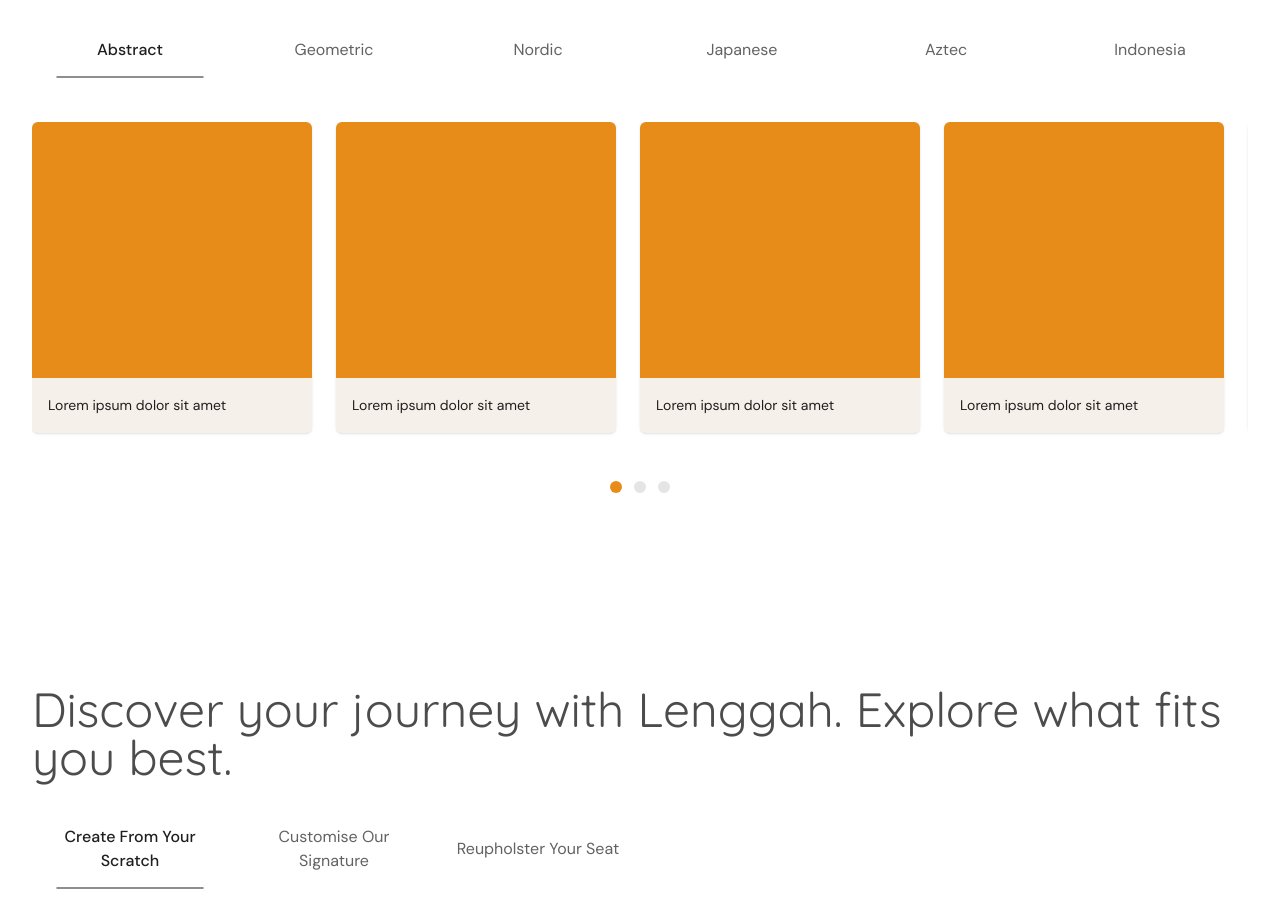
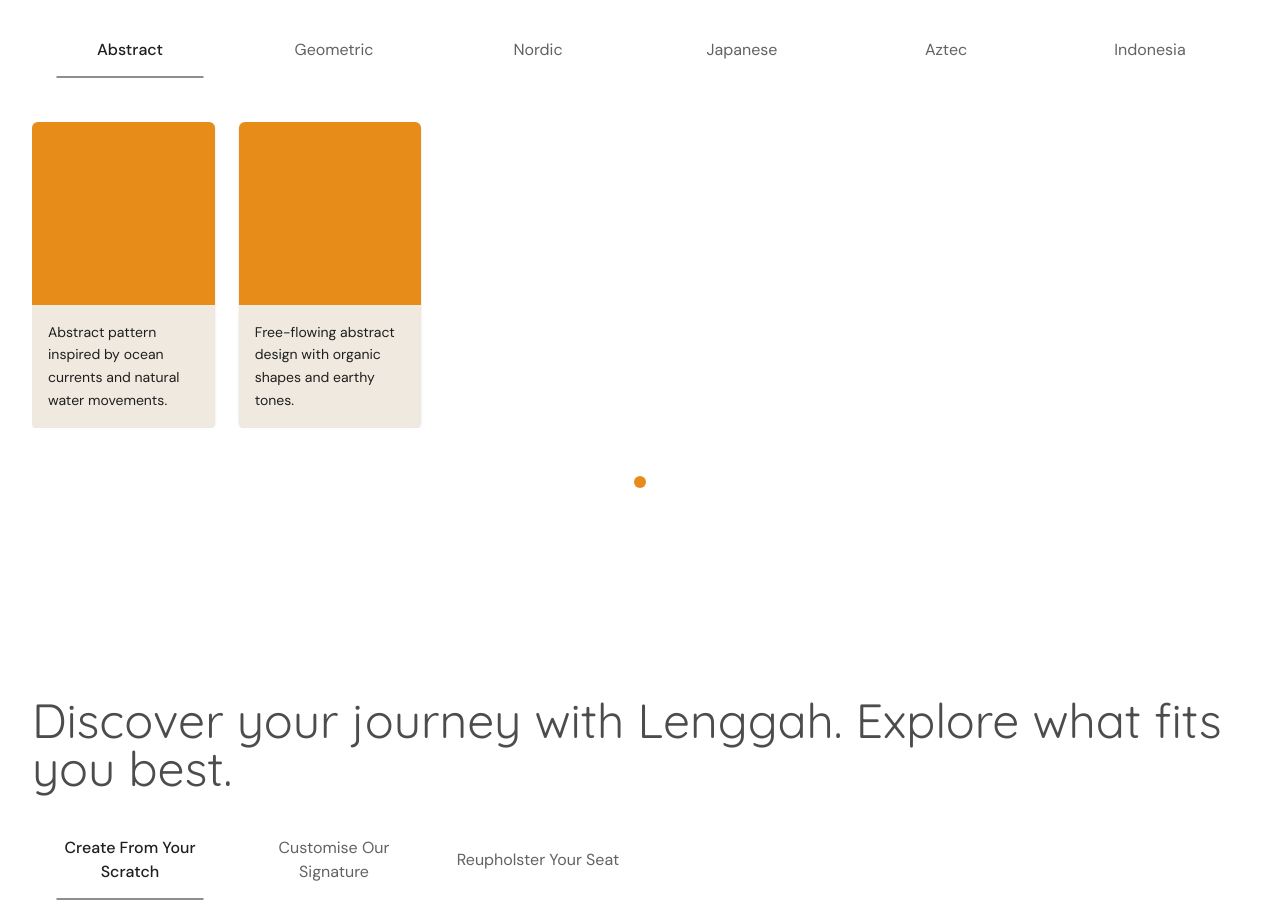
Before and after one commit to ArktikLabs/lenggah.com-v2, a Next.js app: page / in a window 1280 px wide. Shown: the part 2043-2959 px from the top of the page. Built offline with nearby package versions, Linux system fonts and the light colour scheme.

Commit message:
feat: finalize pattern section

```diff
--- a/components/patterns-section.tsx
+++ b/components/patterns-section.tsx
@@ -1,84 +1,101 @@
-import { ChevronRight } from "lucide-react";
-import { SectionContainer } from "./section-container";
-import { SectionHeading } from "./section-heading";
-import { CategoryTabs } from "./category-tabs";
+"use client"
+
+import { useState } from "react"
+import { ChevronRight } from "lucide-react"
+import { SectionContainer } from "./section-container"
+import { SectionHeading } from "./section-heading"
+import { CategoryTabs } from "./category-tabs"
+import { PaginationDots } from "./pagination-dots"
+import { patternListingContent } from "@/data/pattern-listing-content"
 
 export function PatternsSection() {
-  const tabs = [
-    "Abstract",
-    "Geometric",
-    "Nordic",
-    "Japanese",
-    "Aztec",
-    "Indonesia",
-  ];
+  const [selectedCategory, setSelectedCategory] = useState(0)
+  const [currentPage, setCurrentPage] = useState(1)
 
-  const cards = [
-    { id: 1, title: "Lorem ipsum dolor sit amet" },
-    { id: 2, title: "Lorem ipsum dolor sit amet" },
-    { id: 3, title: "Lorem ipsum dolor sit amet" },
-    { id: 4, title: "Lorem ipsum dolor sit amet" },
-    { id: 5, title: "Lorem ipsum dolor sit amet" },
-    { id: 6, title: "Lorem ipsum dolor sit amet", hasChevron: true },
-  ];
+  const { itemsPerPage } = patternListingContent.pagination
+
+  // Filter patterns by category
+  const filteredPatterns = patternListingContent.patterns.filter(
+    (pattern) =>
+      pattern.category === patternListingContent.categories[selectedCategory]
+  )
+
+  // Calculate pagination
+  const totalPatterns = filteredPatterns.length
+  const totalPages = Math.ceil(totalPatterns / itemsPerPage)
+  const startIndex = (currentPage - 1) * itemsPerPage
+  const endIndex = startIndex + itemsPerPage
+  const displayedPatterns = filteredPatterns.slice(startIndex, endIndex)
 
   return (
     <SectionContainer id="patterns">
       <SectionHeading>
-        Various Patterns inspired by global ethnic artistry and crafted to be uniquely yours.
+        {patternListingContent.heading}
       </SectionHeading>
 
-      <CategoryTabs categories={tabs} />
+      <CategoryTabs
+        categories={patternListingContent.categories}
+        activeIndex={selectedCategory}
+        onCategoryClick={(index) => {
+          setSelectedCategory(index)
+          setCurrentPage(1)
+        }}
+      />
 
         {/* Card grid - using 12 column system */}
-        <div className="mt-12 grid grid-cols-12 gap-6">
-          <div className="col-span-12 overflow-x-auto">
-            <div className="flex gap-6 pb-4">
-            {cards.map((card) => (
+        <div className="mt-12 relative">
+          {/* Previous button */}
+          {currentPage > 1 && (
+            <button
+              onClick={() => setCurrentPage((prev) => prev - 1)}
+              aria-label="Previous page"
+              className="absolute left-0 top-1/2 -translate-y-1/2 -translate-x-20 z-10 flex h-12 w-12 items-center justify-center rounded-full border-2 border-background bg-background/95 text-foreground shadow-md transition-transform hover:scale-105"
+            >
+              <ChevronRight className="h-5 w-5 rotate-180" />
+            </button>
+          )}
+
+          {/* Next button */}
+          {currentPage < totalPages && (
+            <button
+              onClick={() => setCurrentPage((prev) => prev + 1)}
+              aria-label="Next page"
+              className="absolute right-0 top-1/2 -translate-y-1/2 translate-x-20 z-10 flex h-12 w-12 items-center justify-center rounded-full border-2 border-background bg-background/95 text-foreground shadow-md transition-transform hover:scale-105"
+            >
+              <ChevronRight className="h-5 w-5" />
+            </button>
+          )}
+
+          <div className="grid grid-cols-12 gap-6 overflow-hidden">
+            {displayedPatterns.map((pattern, index) => (
               <div
-                key={card.id}
-                className="relative shrink-0 overflow-hidden rounded-sm bg-card shadow-sm"
-                style={{ width: "280px" }}
+                key={`${pattern.id}-${currentPage}`}
+                className="col-span-12 sm:col-span-6 md:col-span-4 lg:col-span-2 relative overflow-hidden rounded-sm bg-secondary shadow-sm animate-in slide-in-from-right duration-500"
               >
                 {/* Image placeholder */}
-                <div className="relative h-64 bg-brand-orange">
-                  {card.hasChevron && (
-                    <button
-                      aria-label="Next"
-                      className="absolute right-4 top-4 flex h-12 w-12 items-center justify-center rounded-full border-2 border-background bg-background/95 text-foreground shadow-md transition-transform hover:scale-105"
-                    >
-                      <ChevronRight className="h-5 w-5" />
-                    </button>
-                  )}
-                </div>
+                <div className="relative aspect-square bg-brand-orange" />
 
                 {/* Card footer */}
-                <div className="bg-secondary/40 p-4">
+                <div className="p-4">
                   <p className="text-sm leading-relaxed text-foreground">
-                    {card.title}
+                    {pattern.description}
                   </p>
                 </div>
               </div>
             ))}
-            </div>
           </div>
         </div>
 
         {/* Pagination dots */}
-        <div className="mt-8 flex items-center justify-center gap-3">
-          <button
-            aria-label="Page 1"
-            className="h-3 w-3 rounded-full bg-accent"
-          />
-          <button
-            aria-label="Page 2"
-            className="h-3 w-3 rounded-full bg-border"
-          />
-          <button
-            aria-label="Page 3"
-            className="h-3 w-3 rounded-full bg-border"
-          />
-        </div>
+        <PaginationDots
+          totalPages={totalPages}
+          currentPage={currentPage}
+          onPageChange={setCurrentPage}
+          variant="filled"
+          color="orange"
+          showNavButtons={false}
+          className="mt-8"
+        />
     </SectionContainer>
   );
 }
--- /dev/null
+++ b/data/pattern-listing-content.ts
@@ -0,0 +1,258 @@
+// Pattern categories
+export type PatternCategory =
+  | "Abstract"
+  | "Geometric"
+  | "Nordic"
+  | "Japanese"
+  | "Aztec"
+  | "Indonesia"
+
+// Pattern interface
+export interface Pattern {
+  id: string
+  name: string
+  description: string
+  category: PatternCategory
+  images: {
+    main: string
+    gallery: string[]
+    thumbnail: string
+  }
+  colors: string[]
+  inspiration?: string
+  featured?: boolean
+  tags?: string[]
+}
+
+export const patternListingContent = {
+  heading:
+    "Various Patterns inspired by global ethnic artistry and crafted to be uniquely yours.",
+
+  categories: [
+    "Abstract",
+    "Geometric",
+    "Nordic",
+    "Japanese",
+    "Aztec",
+    "Indonesia",
+  ] as PatternCategory[],
+
+  patterns: [
+    {
+      id: "pattern-001",
+      name: "Flowing Waves",
+      description:
+        "Abstract pattern inspired by ocean currents and natural water movements.",
+      category: "Abstract" as PatternCategory,
+      images: {
+        main: "/images/patterns/abstract-waves-main.jpg",
+        gallery: [
+          "/images/patterns/abstract-waves-1.jpg",
+          "/images/patterns/abstract-waves-2.jpg",
+        ],
+        thumbnail: "/images/patterns/abstract-waves-thumb.jpg",
+      },
+      colors: ["Blue", "Teal", "White", "Gray"],
+      inspiration: "Ocean currents and flowing water",
+      featured: true,
+      tags: ["abstract", "waves", "fluid", "calming"],
+    },
+    {
+      id: "pattern-002",
+      name: "Organic Forms",
+      description:
+        "Free-flowing abstract design with organic shapes and earthy tones.",
+      category: "Abstract" as PatternCategory,
+      images: {
+        main: "/images/patterns/abstract-organic-main.jpg",
+        gallery: ["/images/patterns/abstract-organic-1.jpg"],
+        thumbnail: "/images/patterns/abstract-organic-thumb.jpg",
+      },
+      colors: ["Beige", "Brown", "Cream", "Tan"],
+      inspiration: "Natural organic forms",
+      featured: false,
+      tags: ["abstract", "organic", "earthy", "minimal"],
+    },
+    {
+      id: "pattern-003",
+      name: "Hexagonal Harmony",
+      description:
+        "Geometric hexagonal pattern with clean lines and perfect symmetry.",
+      category: "Geometric" as PatternCategory,
+      images: {
+        main: "/images/patterns/geometric-hex-main.jpg",
+        gallery: [
+          "/images/patterns/geometric-hex-1.jpg",
+          "/images/patterns/geometric-hex-2.jpg",
+        ],
+        thumbnail: "/images/patterns/geometric-hex-thumb.jpg",
+      },
+      colors: ["Navy", "Gold", "White"],
+      inspiration: "Honeycomb structures",
+      featured: true,
+      tags: ["geometric", "hexagon", "symmetry", "modern"],
+    },
+    {
+      id: "pattern-004",
+      name: "Triangle Grid",
+      description:
+        "Dynamic triangular grid pattern creating depth and movement.",
+      category: "Geometric" as PatternCategory,
+      images: {
+        main: "/images/patterns/geometric-triangle-main.jpg",
+        gallery: ["/images/patterns/geometric-triangle-1.jpg"],
+        thumbnail: "/images/patterns/geometric-triangle-thumb.jpg",
+      },
+      colors: ["Black", "White", "Gray"],
+      inspiration: "Modern architecture",
+      featured: false,
+      tags: ["geometric", "triangle", "angular", "contemporary"],
+    },
+    {
+      id: "pattern-005",
+      name: "Nordic Snowflake",
+      description:
+        "Traditional Nordic snowflake motif with intricate details.",
+      category: "Nordic" as PatternCategory,
+      images: {
+        main: "/images/patterns/nordic-snowflake-main.jpg",
+        gallery: [
+          "/images/patterns/nordic-snowflake-1.jpg",
+          "/images/patterns/nordic-snowflake-2.jpg",
+        ],
+        thumbnail: "/images/patterns/nordic-snowflake-thumb.jpg",
+      },
+      colors: ["White", "Gray", "Navy", "Red"],
+      inspiration: "Scandinavian winter traditions",
+      featured: true,
+      tags: ["nordic", "snowflake", "winter", "traditional"],
+    },
+    {
+      id: "pattern-006",
+      name: "Forest Lines",
+      description:
+        "Minimalist Nordic pattern inspired by forest landscapes.",
+      category: "Nordic" as PatternCategory,
+      images: {
+        main: "/images/patterns/nordic-forest-main.jpg",
+        gallery: ["/images/patterns/nordic-forest-1.jpg"],
+        thumbnail: "/images/patterns/nordic-forest-thumb.jpg",
+      },
+      colors: ["Green", "Brown", "Cream"],
+      inspiration: "Scandinavian forests",
+      featured: false,
+      tags: ["nordic", "forest", "nature", "minimal"],
+    },
+    {
+      id: "pattern-007",
+      name: "Cherry Blossom Wave",
+      description:
+        "Delicate cherry blossom petals flowing in waves.",
+      category: "Japanese" as PatternCategory,
+      images: {
+        main: "/images/patterns/japanese-sakura-main.jpg",
+        gallery: [
+          "/images/patterns/japanese-sakura-1.jpg",
+          "/images/patterns/japanese-sakura-2.jpg",
+        ],
+        thumbnail: "/images/patterns/japanese-sakura-thumb.jpg",
+      },
+      colors: ["Pink", "White", "Brown", "Gold"],
+      inspiration: "Sakura season in Japan",
+      featured: true,
+      tags: ["japanese", "sakura", "floral", "elegant"],
+    },
+    {
+      id: "pattern-008",
+      name: "Seigaiha Waves",
+      description:
+        "Traditional Seigaiha wave pattern symbolizing peaceful seas.",
+      category: "Japanese" as PatternCategory,
+      images: {
+        main: "/images/patterns/japanese-seigaiha-main.jpg",
+        gallery: ["/images/patterns/japanese-seigaiha-1.jpg"],
+        thumbnail: "/images/patterns/japanese-seigaiha-thumb.jpg",
+      },
+      colors: ["Blue", "Navy", "White", "Gold"],
+      inspiration: "Traditional Japanese textile patterns",
+      featured: true,
+      tags: ["japanese", "waves", "traditional", "seigaiha"],
+    },
+    {
+      id: "pattern-009",
+      name: "Aztec Sun",
+      description:
+        "Bold Aztec sun pattern with geometric precision.",
+      category: "Aztec" as PatternCategory,
+      images: {
+        main: "/images/patterns/aztec-sun-main.jpg",
+        gallery: [
+          "/images/patterns/aztec-sun-1.jpg",
+          "/images/patterns/aztec-sun-2.jpg",
+        ],
+        thumbnail: "/images/patterns/aztec-sun-thumb.jpg",
+      },
+      colors: ["Orange", "Red", "Gold", "Black"],
+      inspiration: "Aztec calendar and sun worship",
+      featured: true,
+      tags: ["aztec", "sun", "bold", "cultural"],
+    },
+    {
+      id: "pattern-010",
+      name: "Zigzag Steps",
+      description:
+        "Dynamic zigzag pattern inspired by Aztec pyramids.",
+      category: "Aztec" as PatternCategory,
+      images: {
+        main: "/images/patterns/aztec-zigzag-main.jpg",
+        gallery: ["/images/patterns/aztec-zigzag-1.jpg"],
+        thumbnail: "/images/patterns/aztec-zigzag-thumb.jpg",
+      },
+      colors: ["Turquoise", "Orange", "Brown", "Cream"],
+      inspiration: "Aztec architecture",
+      featured: false,
+      tags: ["aztec", "zigzag", "geometric", "bold"],
+    },
+    {
+      id: "pattern-011",
+      name: "Batik Parang",
+      description:
+        "Classic Indonesian Parang Batik pattern symbolizing strength.",
+      category: "Indonesia" as PatternCategory,
+      images: {
+        main: "/images/patterns/indonesia-parang-main.jpg",
+        gallery: [
+          "/images/patterns/indonesia-parang-1.jpg",
+          "/images/patterns/indonesia-parang-2.jpg",
+        ],
+        thumbnail: "/images/patterns/indonesia-parang-thumb.jpg",
+      },
+      colors: ["Brown", "Cream", "Gold", "Navy"],
+      inspiration: "Javanese royal batik",
+      featured: true,
+      tags: ["indonesian", "batik", "parang", "traditional"],
+    },
+    {
+      id: "pattern-012",
+      name: "Kawung Motif",
+      description:
+        "Sacred Kawung pattern representing purity and longevity.",
+      category: "Indonesia" as PatternCategory,
+      images: {
+        main: "/images/patterns/indonesia-kawung-main.jpg",
+        gallery: ["/images/patterns/indonesia-kawung-1.jpg"],
+        thumbnail: "/images/patterns/indonesia-kawung-thumb.jpg",
+      },
+      colors: ["Brown", "White", "Tan"],
+      inspiration: "Traditional Javanese philosophy",
+      featured: true,
+      tags: ["indonesian", "batik", "kawung", "sacred"],
+    },
+  ] as Pattern[],
+
+  // Pagination settings
+  pagination: {
+    itemsPerPage: 6,
+    enableInfiniteScroll: false,
+  },
+} as const
```
Also changed, not shown: data/site-content.ts (+0 -14 lines).
